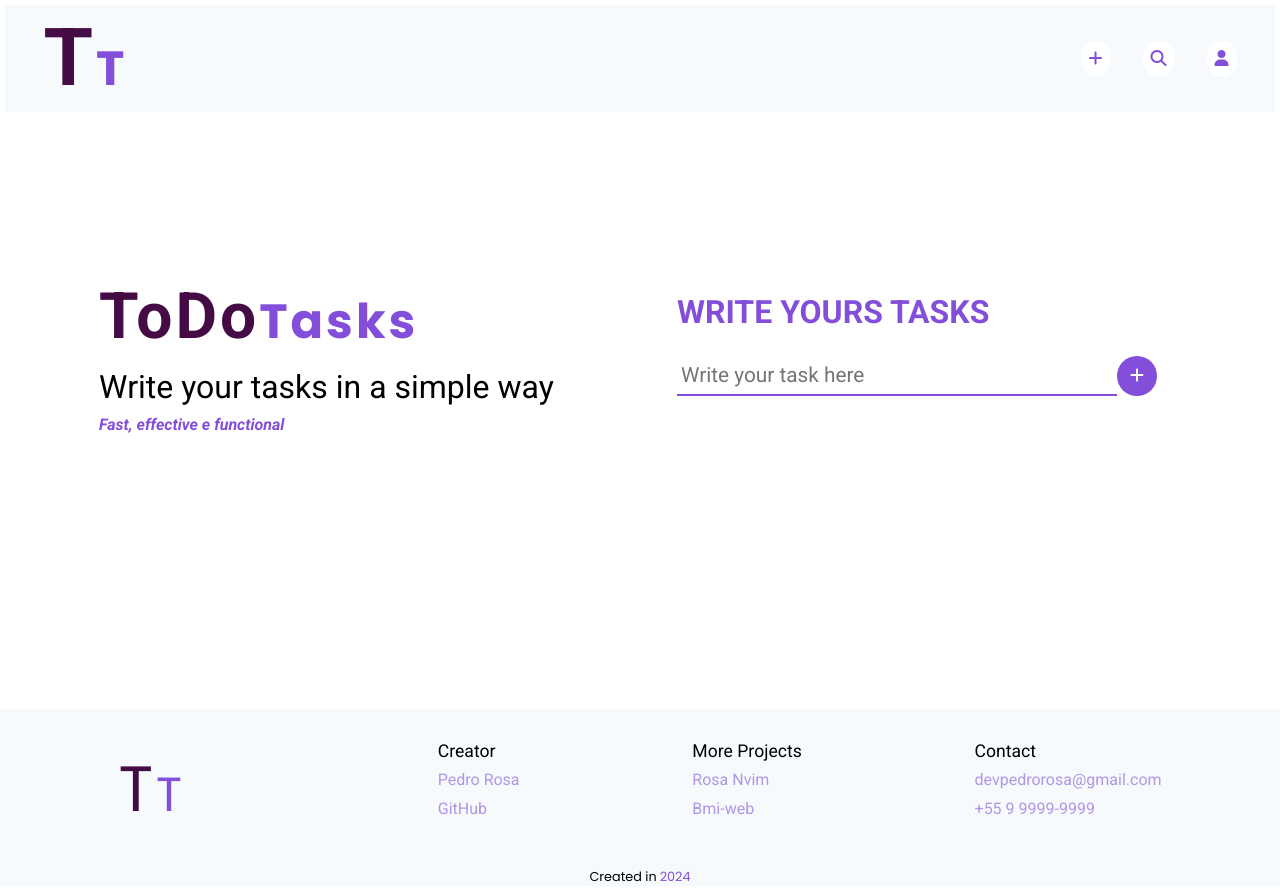
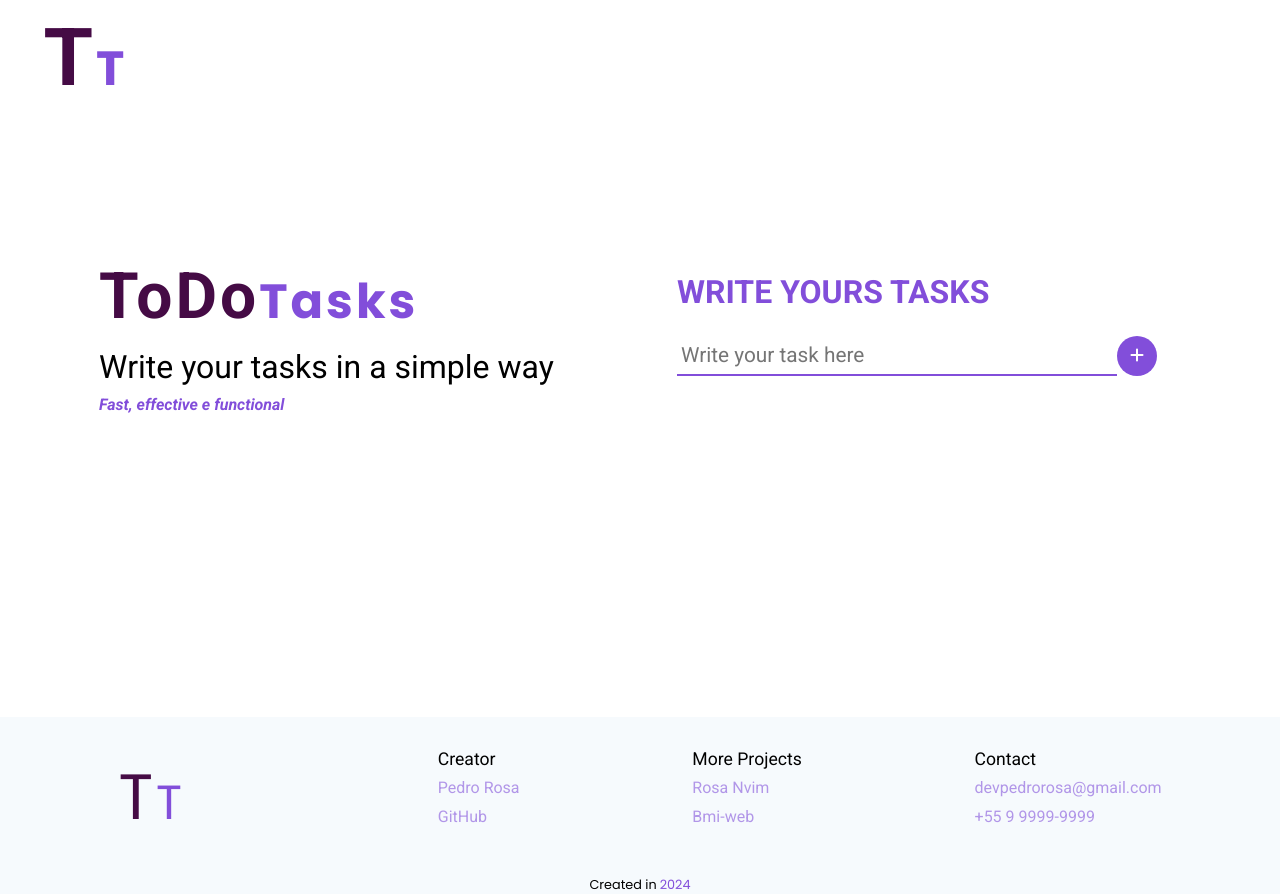
Before and after one commit to pedrorosa-dev/todo-php-psql, a PHP site: page / in a window 1280 px wide. Run offline with PHP 8.4, Linux system fonts and the light colour scheme; data that the repository does not hold is empty; some libraries are stand-ins or nearby versions.

Commit message:
fix: remove icons profiles navbar

```diff
--- a/assets/styles/footer.css
+++ b/assets/styles/footer.css
@@ -1,5 +1,5 @@
 .container-footer {
-  margin-top: 7rem;
+  margin-top: 10rem;
   padding: 2rem;
   background-color: var(--background-white);
 }
--- a/assets/styles/home.css
+++ b/assets/styles/home.css
@@ -1,7 +1,7 @@
 .home-screen {
   display: flex;
   justify-content: space-evenly;
-  height: 60vh;
+  height: 55vh;
   align-items: center;
 }
 
--- a/assets/styles/navbar.css
+++ b/assets/styles/navbar.css
@@ -1,9 +1,9 @@
 .navegate-bar {
-  background-color: khaki;
   display: flex;
   justify-content: space-between;
   align-items: center;
-  background-color: var(--background-white);
+  /* background-color: var(--background-white); */
+  background-color: white;
   padding: 0.4rem;
   margin: 5px;
 }
@@ -23,7 +23,7 @@
 }
 
 .navbar-container {
-  display: flex;
+  display: none;
   gap: 2rem;
   margin: 2rem;
   color: var(--foreground);
```
